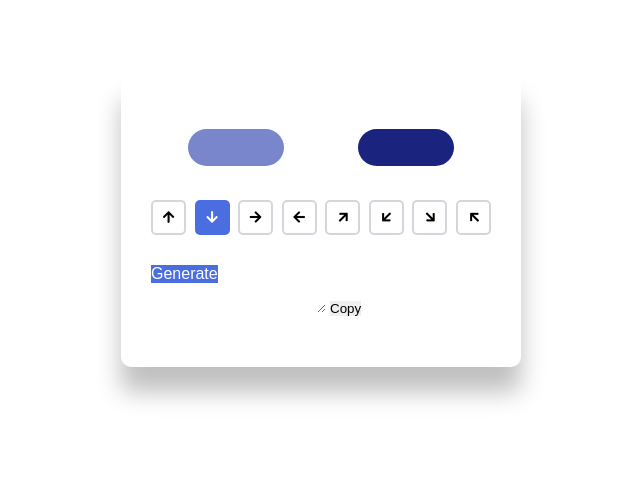
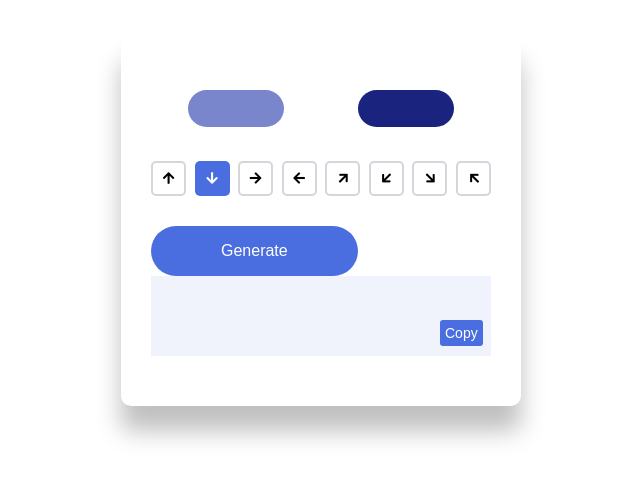
Before and after one commit to Frank-ITA-Y/JS-HTML-CSS.PROJECT, a plain HTML site: page gradinet/index.html in a window 1280 px wide. Shown: the part 179-658 px from the top of the page, without its empty margins (319-959 px from the left). Drawn offline with Linux system fonts and the light colour scheme.

Commit message:
fix css(cmpleated not reallllllllllllllllllyyyyy)

```diff
--- a/gradinet/style.css
+++ b/gradinet/style.css
@@ -75,4 +75,32 @@ input[type="color"]::-webkit-color-swatch{
     background-color: #4a6ee0;
     color: #fff;
     font-size: 16px;
+    padding: 16px 70px;
+    border-radius: 25px;
+    margin: 0 auto 30 auto;
+    cursor: pointer;
 }
+
+.output{
+    background-color: #f0f2fc;
+}
+
+#code{
+    width: 100%;
+    resize: none;
+    color: #30304a;
+    padding: 10px 20px;
+    background-color: transparent;
+}
+
+#copy{
+    font-size: 14px;
+    background-color: #4a6ee0;
+    color: #fff;
+    position: relative;
+    left: 85%;
+    bottom: 10px;
+    border-radius: 3px;
+    padding: 5px;
+    cursor: pointer;
+}
```
